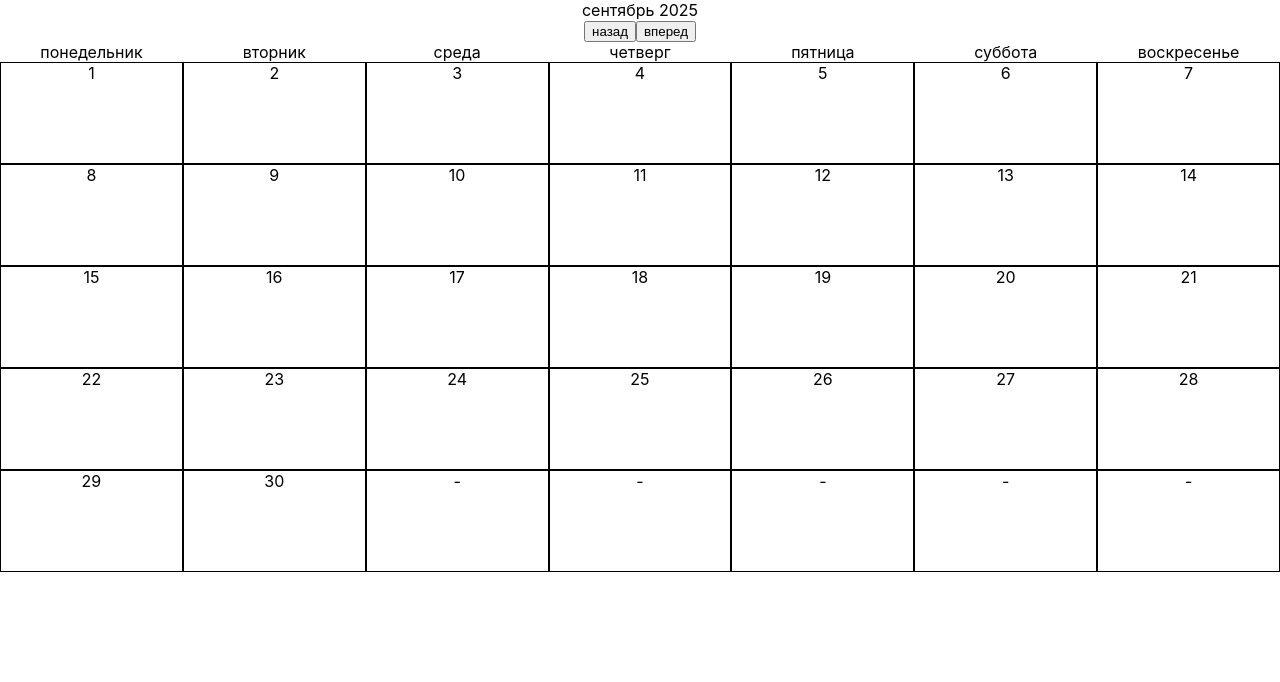
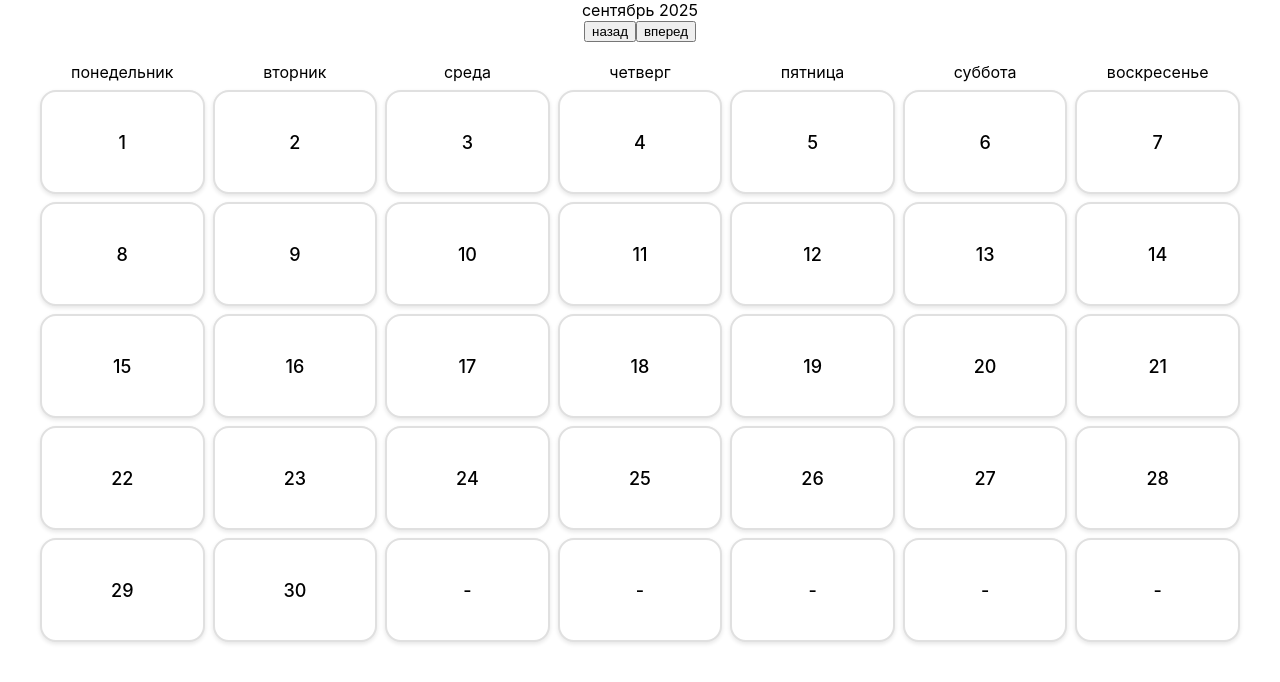
Before and after one commit to yarqr/homework-planner, a React (Create React App) app in the folder frontend/: page /calendar in a window 1280 px wide. Shown: the top 682 px of the page. Built offline with nearby package versions, Linux system fonts and the light colour scheme.

Commit message:
feat: minimal UI for calendar

```diff
--- a/frontend/src/Components/Calendar/Calendar.css
+++ b/frontend/src/Components/Calendar/Calendar.css
@@ -1,9 +1,45 @@
 .container {
     display: grid;
     grid-template-columns: repeat(7, 1fr);
+    gap: 8px;
+    max-width: 1200px;
+    margin: 20px auto;
+    padding: 0 20px;
 }
 
 .day-card {
     height: 100px;
-    border: 1px solid #000000;
+    border: 2px solid #e0e0e0;
+    border-radius: 16px;
+    display: flex;
+    align-items: center;
+    justify-content: center;
+    font-size: 18px;
+    font-weight: 500;
+    background-color: #ffffff;
+    transition: all 0.3s ease;
+    cursor: pointer;
+    box-shadow: 0 2px 4px rgba(0, 0, 0, 0.1);
 }
+
+.day-card:hover {
+    background-color: #f8f9fa;
+    border-color: #007bff;
+    transform: translateY(-2px);
+    box-shadow: 0 4px 8px rgba(0, 0, 0, 0.15);
+}
+
+/* Стили для дней из других месяцев (пустые ячейки) */
+.day-card:empty {
+    background-color: #f8f9fa;
+    border-color: #f1f3f4;
+    color: #adb5bd;
+    cursor: default;
+}
+
+.day-card:empty:hover {
+    background-color: #f8f9fa;
+    border-color: #f1f3f4;
+    transform: none;
+    box-shadow: 0 2px 4px rgba(0, 0, 0, 0.1);
+}
```
